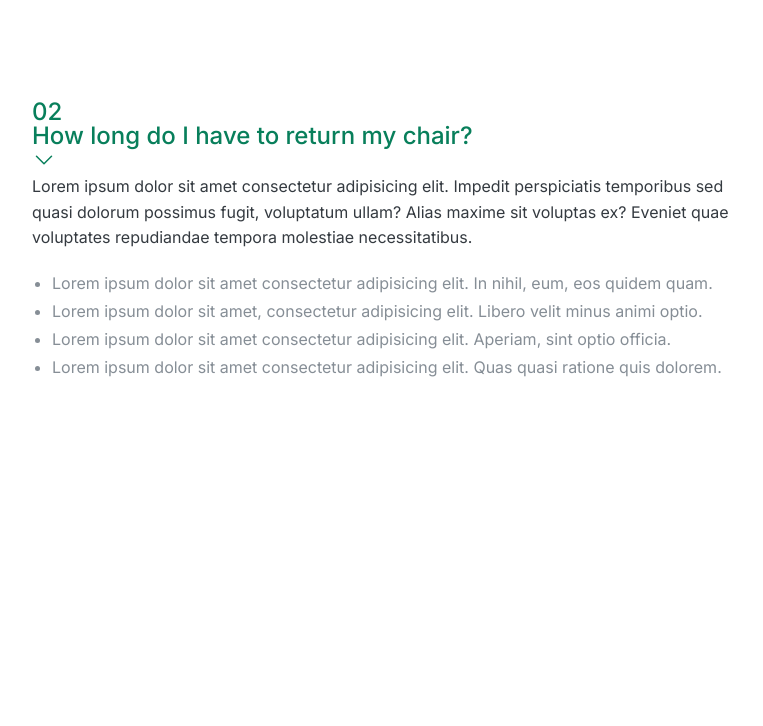
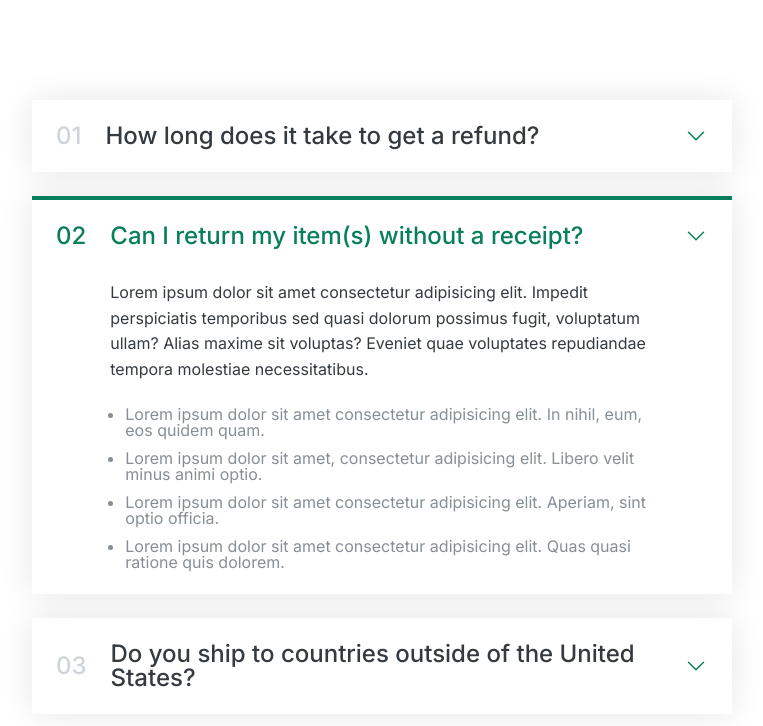
Before and after one commit to projectperfect/accordian-component, a plain HTML site: page index.html in a window 1280 px wide. Shown: the whole page, without its empty margins (258-1021 px from the left). Drawn offline with Linux system fonts and the light colour scheme.

Commit message:
project completed

```diff
--- a/index.html
+++ b/index.html
@@ -42,19 +42,34 @@
         .accordian {
             width: 700px;
             margin: 100px auto;
+            display: flex;
+            flex-direction: column;
+            gap: 24px;
+
         }
 
-        .item {}
+        .item {
+            box-shadow: 0 0 32px rgba(0,0,0,0.1);
+            padding: 24px;
+
+            display: grid;
+            grid-template-columns: auto 1fr auto;
+            column-gap: 24px;
+            row-gap: 32px;
+            align-items: center;
+        }
 
         .number, .text {
             font-size: 24px;
             font-weight: 500;
-            color: #087f5b;
+            /* color: #087f5b; */
 
         }
-        .text {
 
+        .number {
+            color: #ced4da;
         }
+
         .icon {
             width: 24px;
             height: 24px;
@@ -62,6 +77,8 @@
 
         }
         .hidden-box {
+            grid-column: 2;
+            display: none;
 
         }
 
@@ -72,28 +89,72 @@
 
         .hidden-box ul {
             color: #868e96;
-            margin-left: 20px;
+            margin-left: 15px;
 
             display: flex;
             flex-direction: column;
             gap: 12px;
         }
 
-        /* .hidden-box li {
-            margin-bottom: 12px;
-        } */
+        .open {
+            border-top: 4px solid #087f5b;
+        }
+
+        .open .hidden-box {
+            display: block;
+        }
+
+        .open .number, .open .text {
+            color: #087f5b;
+        }
     </style>
 </head>
 <body>
     <div class="accordian">
         <div class="item">
-            <p class="number">02</p>
-            <p class="text">How long do I have to return my chair?</p>
+            <p class="number">01</p>
+            <p class="text">How long does it take to get a refund?</p>
             <svg xmlns="http://www.w3.org/2000/svg" fill="none" viewBox="0 0 24 24" stroke-width="1.5" stroke="currentColor" class="icon">
                 <path stroke-linecap="round" stroke-linejoin="round" d="M19.5 8.25l-7.5 7.5-7.5-7.5" />
             </svg>
             <div class="hidden-box">
-                <p>Lorem ipsum dolor sit amet consectetur adipisicing elit. Impedit perspiciatis temporibus sed quasi dolorum possimus fugit, voluptatum ullam? Alias maxime sit voluptas ex? Eveniet quae voluptates repudiandae tempora molestiae necessitatibus.</p>
+                <p>Lorem ipsum dolor sit amet consectetur adipisicing elit. Impedit perspiciatis temporibus sed quasi dolorum possimus fugit, voluptatum ullam? Alias maxime sit voluptas? Eveniet quae voluptates repudiandae tempora molestiae necessitatibus.</p>
+
+                <ul>
+                    <li>Lorem ipsum dolor sit amet consectetur adipisicing elit. In nihil, eum, eos quidem quam.</li>
+                    <li>Lorem ipsum dolor sit amet, consectetur adipisicing elit. Libero velit minus animi optio.</li>
+                    <li>Lorem ipsum dolor sit amet consectetur adipisicing elit. Aperiam, sint optio officia.</li>
+                    <li>Lorem ipsum dolor sit amet consectetur adipisicing elit. Quas quasi ratione quis dolorem.</li>
+                </ul>
+            </div>
+        </div>
+
+        <div class="item open">
+            <p class="number">02</p>
+            <p class="text">Can I return my item(s) without a receipt?</p>
+            <svg xmlns="http://www.w3.org/2000/svg" fill="none" viewBox="0 0 24 24" stroke-width="1.5" stroke="currentColor" class="icon">
+                <path stroke-linecap="round" stroke-linejoin="round" d="M19.5 8.25l-7.5 7.5-7.5-7.5" />
+            </svg>
+            <div class="hidden-box">
+                <p>Lorem ipsum dolor sit amet consectetur adipisicing elit. Impedit perspiciatis temporibus sed quasi dolorum possimus fugit, voluptatum ullam? Alias maxime sit voluptas? Eveniet quae voluptates repudiandae tempora molestiae necessitatibus.</p>
+
+                <ul>
+                    <li>Lorem ipsum dolor sit amet consectetur adipisicing elit. In nihil, eum, eos quidem quam.</li>
+                    <li>Lorem ipsum dolor sit amet, consectetur adipisicing elit. Libero velit minus animi optio.</li>
+                    <li>Lorem ipsum dolor sit amet consectetur adipisicing elit. Aperiam, sint optio officia.</li>
+                    <li>Lorem ipsum dolor sit amet consectetur adipisicing elit. Quas quasi ratione quis dolorem.</li>
+                </ul>
+            </div>
+        </div>
+
+        <div class="item">
+            <p class="number">03</p>
+            <p class="text">Do you ship to countries outside of the United States?</p>
+            <svg xmlns="http://www.w3.org/2000/svg" fill="none" viewBox="0 0 24 24" stroke-width="1.5" stroke="currentColor" class="icon">
+                <path stroke-linecap="round" stroke-linejoin="round" d="M19.5 8.25l-7.5 7.5-7.5-7.5" />
+            </svg>
+            <div class="hidden-box">
+                <p>Lorem ipsum dolor sit amet consectetur adipisicing elit. Impedit perspiciatis temporibus sed quasi dolorum possimus fugit, voluptatum ullam? Alias maxime sit voluptas? Eveniet quae voluptates repudiandae tempora molestiae necessitatibus.</p>
 
                 <ul>
                     <li>Lorem ipsum dolor sit amet consectetur adipisicing elit. In nihil, eum, eos quidem quam.</li>
```
